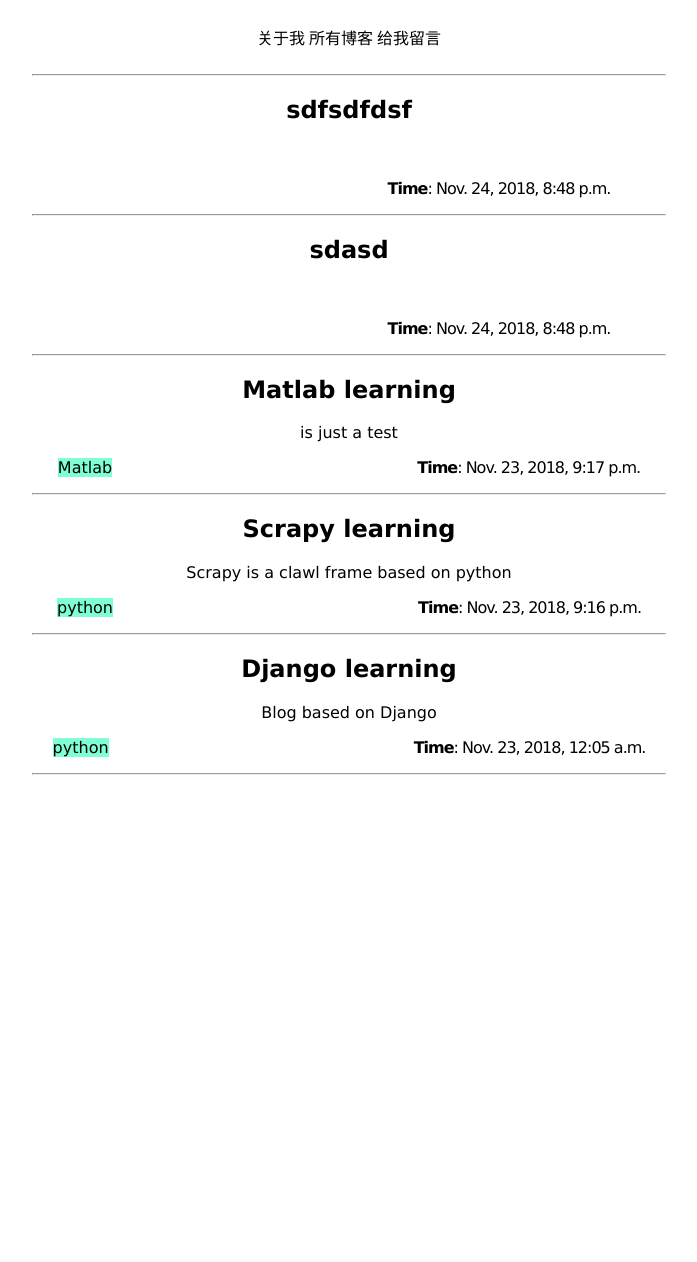
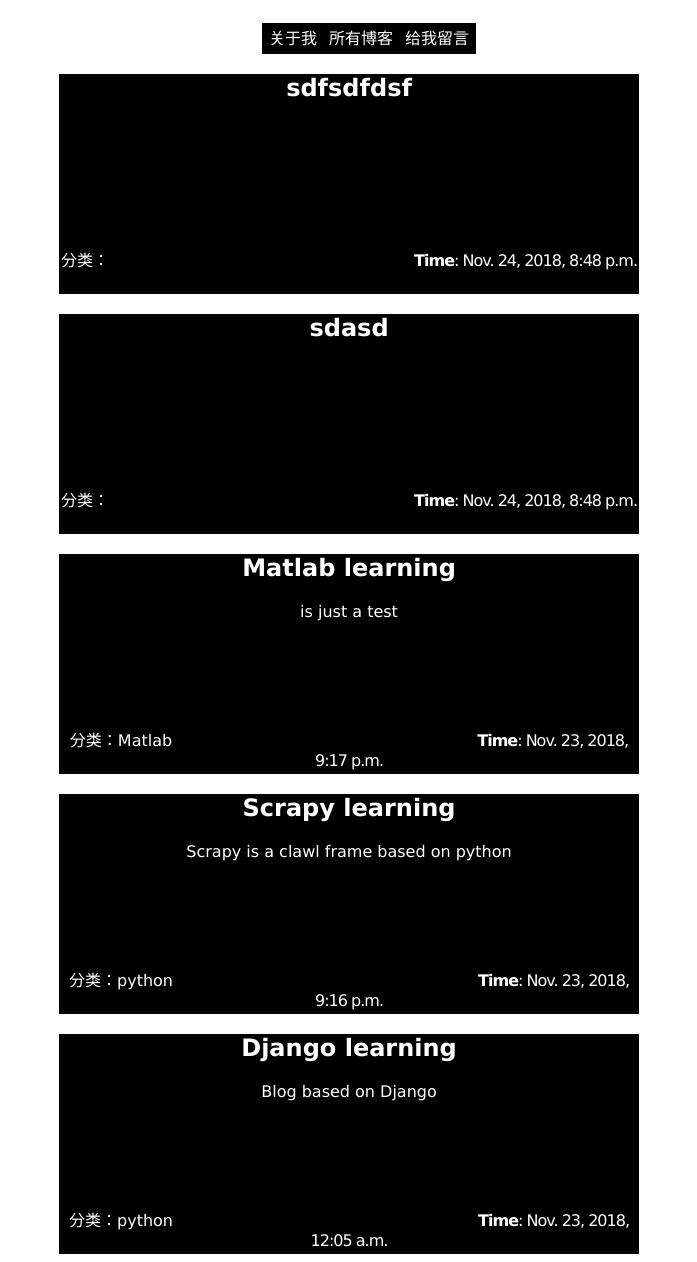
Before and after one commit to tuxinghuan/my_blog, a Django app: template my_blog/my_blog/templates/home.html in a window 1280 px wide. Shown: the whole page, without its empty margins (291-988 px from the left). Before the commit the page ends 775 px from the top, so only its background shows below. Run offline with Django 3.2, Linux system fonts and the light colour scheme; the template is opened without the code that fills it: values that come from a table or form of the project are taken from there, others are empty; data comes from the database, SQL or seed files in the repository; parts of the project's set-up code (start-up, migrations or seed data) failed here and were passed over.

Commit message:
second change

```diff
--- a/my_blog/my_blog/article/urls.py
+++ b/my_blog/my_blog/article/urls.py
@@ -2,4 +2,5 @@
 from . import views
 urlpatterns = [
     path('', views.index),
+    path('article_content',views.article_content_view.as_view())
 ]
--- a/my_blog/my_blog/static/styles.css
+++ b/my_blog/my_blog/static/styles.css
@@ -7,22 +7,54 @@
     text-align: center;
 }
 .post-category{
+    display: block;
     display: inline;
     margin-right:150px;
-    background-color: aquamarine;
+    position: relative;
+    top:90px;
 }
 .post-time{
     letter-spacing: -1px;
     display: inline;
-    margin-left:150px
+    margin-left:150px;
+    position:relative;
+    top:90px;
 }
-hr{
-    align-content: center;
-    width: 50%;
-}
+
 
 .guide{
     text-align: center;
     margin-top:25px;
     margin-bottom: 25px;
 }
+
+.guide_list{
+    float: none;
+}
+.guide li{
+    display: inline;
+}
+
+.guide a:link,a:visited{
+    text-decoration: none;
+    background-color:black;
+    color: #ffffff;
+    padding:7px;
+    margin: -3px;
+    width:120px;
+}
+
+.guide a:hover,a:active{
+    background-color:white;
+    color:black;
+}
+
+.post-block{
+    width: 580px;
+    height:200px;
+    background-color: black;
+    color:white;
+    margin-left: auto;
+    margin-right:auto;
+    padding-bottom: 20px;
+}
--- a/my_blog/my_blog/templates/home.html
+++ b/my_blog/my_blog/templates/home.html
@@ -2,7 +2,7 @@
 {% block content %}
 <div class="posts">
     {% for post in post_list %}
-        <section class="post">
+        <div class="post-block">
             <header class="post-header">
                 <h2 class="post-title">{{ post.title }}</h2>
             </header>
@@ -10,14 +10,14 @@
                     <p>
                         {{ post.content }}
                         </br>
-                        <p class="post-category" >{{ post.category }}</p>
+                        <p class="post-category" >分类：{{ post.category }}</p>
                         <p class="post-time">
                         <b>Time</b>: <a>{{ post.date_time }}</a>
                         </p>
                     </p>
                 </div>
-        </section>
-        <hr>
+        </div>
+
     {% endfor %}
 </div><!-- /.blog-post -->
 {% endblock %}
--- a/my_blog/my_blog/templates/index.html
+++ b/my_blog/my_blog/templates/index.html
@@ -10,11 +10,13 @@
     <div>
         <div>
             <div class="guide">
-                <a  text-decoration: none>关于我</a>
-                <a  text-decoration: none>所有博客</a>
-                <a  text-decoration: none>给我留言</a>
+            <ul>
+                <li><a href="#" >关于我</a></li>
+                <li><a href="#" >所有博客</a></li>
+                <li><a href="#" >给我留言</a></li>
+            </ul>
             </div>
-            <hr margin-top: "1000px";>
+
         </div>
     </div>
 
```
